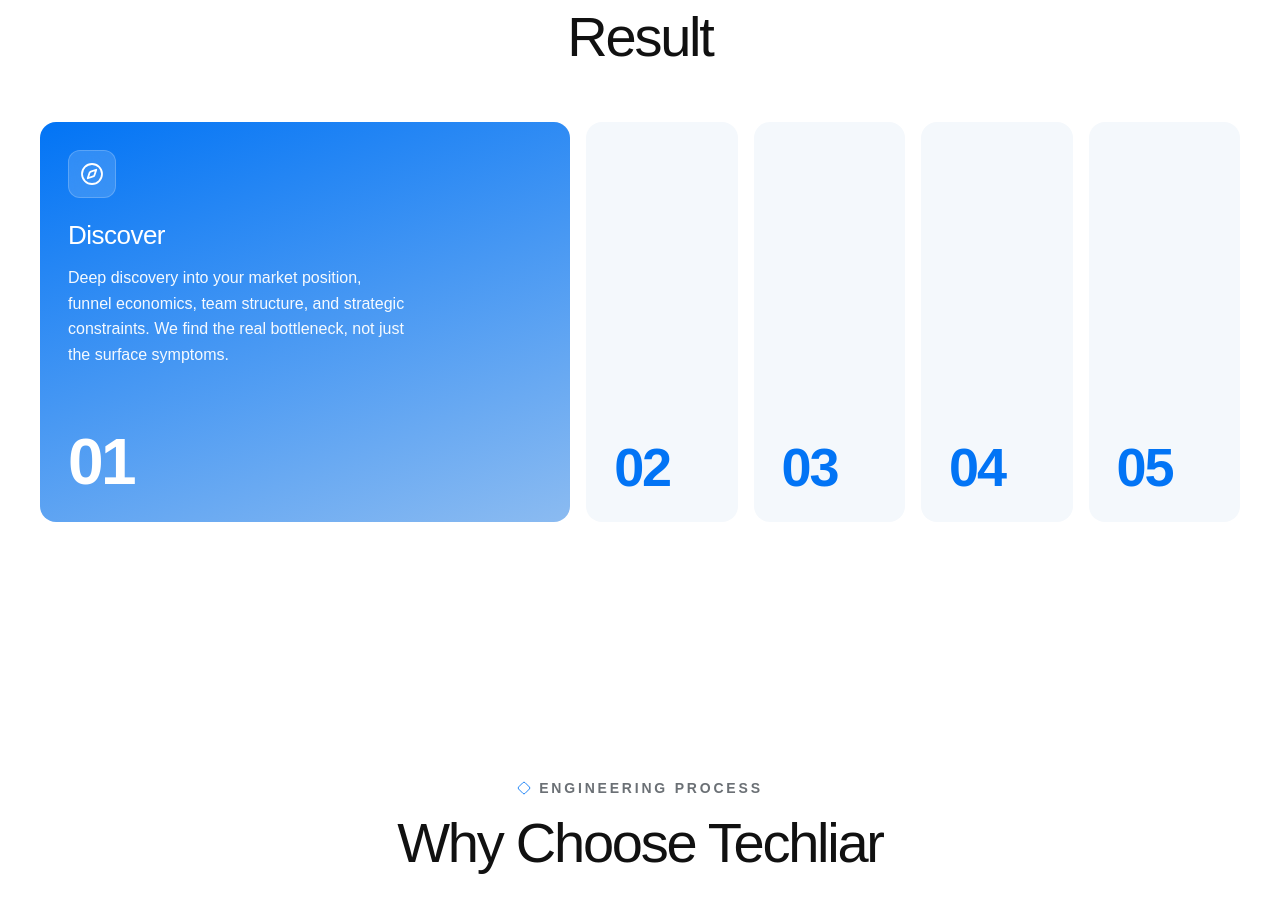
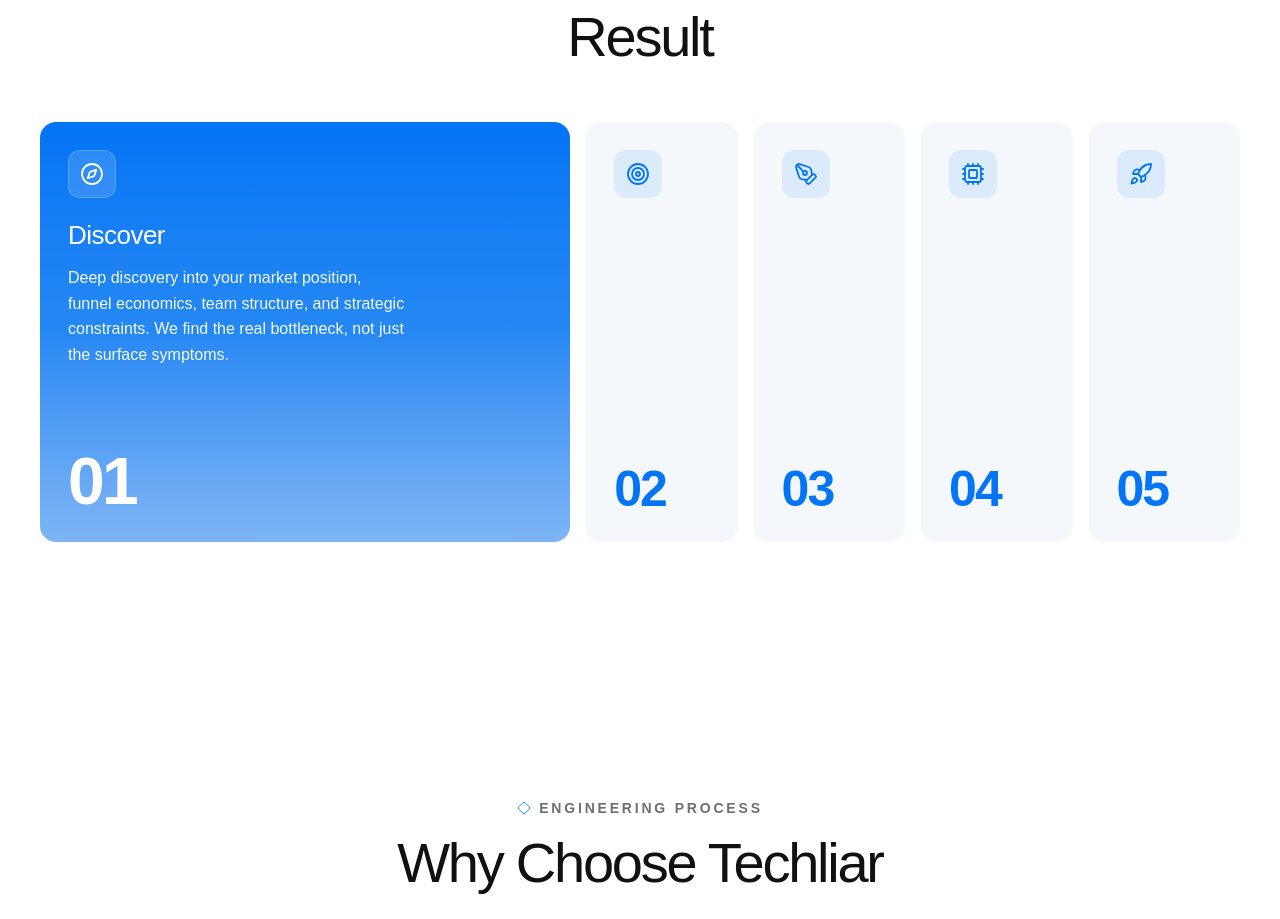
Before and after one commit to zdawan/landingpage-techliar, a Next.js app: page / in a window 1280 px wide. Shown: the part 4132-5051 px from the top of the page. Built offline with nearby package versions, Linux system fonts and the light colour scheme; a web font is replaced by a local one.

Commit message:
Update EngineeringProcess section layout and typography

```diff
--- a/src/components/EngineeringProcess.js
+++ b/src/components/EngineeringProcess.js
@@ -144,68 +144,92 @@ export default function EngineeringProcess() {
                                 type="button"
                                 onClick={() => setActiveIndex(index)}
                                 onMouseEnter={() => setActiveIndex(index)}
-                                className={`group relative flex h-[350px] sm:h-[380px] md:h-[400px] min-w-0 cursor-pointer flex-col overflow-hidden rounded-2xl text-left transition-all duration-700 ease-out ${isActive
+                                className={`group relative flex h-[360px] sm:h-[390px] md:h-[420px] min-w-0 cursor-pointer flex-col overflow-hidden rounded-2xl text-left transition-all duration-700 ease-[cubic-bezier(0.25,1,0.3,1)] ${isActive
                                         ? "flex-[3.5]"
                                         : "flex-[1]"
                                     }`}
-                                style={{
-                                    background: isActive
-                                        ? "linear-gradient(160deg, #0274F5 0%, #8BBBF1 100%)"
-                                        : "#F4F8FC",
-                                }}
                             >
 
-                                {/* ACTIVE CONTENT */}
+                                {/* INACTIVE BACKGROUND */}
 
-                                <div className="flex h-full w-full flex-col justify-between p-5 sm:p-7">
+                                <div className="absolute inset-0 bg-[#F4F8FC] transition-opacity duration-700 ease-out" />
 
-                                    {isActive ? (
+
+                                {/* ACTIVE GRADIENT BACKGROUND */}
+
+                                <div
+                                    className={`absolute inset-0 bg-gradient-to-b from-[#0274F5] via-[#2588F3] to-[#7DB5F5] transition-opacity duration-700 ease-out ${isActive ? "opacity-100" : "opacity-0"
+                                        }`}
+                                />
+
+
+                                {/* CARD CONTENT CONTAINER */}
+
+                                <div className="relative z-10 flex h-full w-full flex-col justify-between p-6 sm:p-7">
+
                                     <div>
 
-                                            {/* ICON */}
+                                        {/* ICON & TITLE BAR */}
 
-                                            <div className="mb-5 flex h-12 w-12 items-center justify-center rounded-xl bg-white/15 backdrop-blur-md border border-white/20">
+                                        <div className="flex items-center gap-3">
 
-                                                <StepIcon className="h-6 w-6 text-white" strokeWidth={1.8} />
+                                            <div
+                                                className={`flex h-12 w-12 shrink-0 items-center justify-center rounded-xl transition-all duration-500 ${isActive
+                                                        ? "bg-white/15 backdrop-blur-md border border-white/20 text-white"
+                                                        : "bg-[#0274F5]/10 text-[#0274F5]"
+                                                    }`}
+                                            >
+
+                                                <StepIcon className="h-6 w-6" strokeWidth={1.8} />
 
                                             </div>
 
 
-                                            {/* TITLE */}
+                                            {!isActive && (
+                                                <span className="text-xs font-semibold uppercase tracking-wider text-[#0274F5]/80 opacity-0 group-hover:opacity-100 transition-opacity duration-300">
+                                                    {step.title}
+                                                </span>
+                                            )}
+
+                                        </div>
+
+
+                                        {/* EXPANDED TEXT CONTENT WITH SMOOTH FADE & SLIDE */}
+
+                                        <div
+                                            className={`transition-all duration-500 ease-out ${isActive
+                                                    ? "mt-5 opacity-100 translate-y-0 max-h-[220px]"
+                                                    : "mt-0 opacity-0 -translate-y-2 max-h-0 pointer-events-none overflow-hidden"
+                                                }`}
+                                        >
 
                                             <h3 className="text-xl sm:text-2xl md:text-[26px] font-medium tracking-[-0.02em] text-white">
                                                 {step.title}
                                             </h3>
-
-
-                                            {/* DESCRIPTION */}
 
                                             <p className="mt-3 max-w-[340px] text-sm sm:text-base font-normal leading-[1.6] text-white/95">
                                                 {step.description}
                                             </p>
 
                                         </div>
-                                    ) : (
-                                        <div className="flex items-center justify-center pt-2 sm:justify-start">
-
-                                            <span className="text-sm font-semibold uppercase tracking-wider text-[#0274F5]/70 opacity-0 group-hover:opacity-100 transition-opacity duration-300">
-                                                {step.title}
-                                            </span>
 
                                     </div>
-                                    )}
 
 
                                     {/* STEP NUMBER */}
 
+                                    <div className="mt-auto pt-4">
+
                                         <span
-                                        className={`mt-auto block font-semibold leading-none tracking-[-0.04em] transition-all duration-500 ${isActive
-                                            ? "text-[42px] sm:text-[54px] md:text-[64px] text-white"
-                                            : "text-[36px] sm:text-[46px] md:text-[54px] text-[#0274F5]"
+                                            className={`block font-semibold leading-none tracking-[-0.04em] transition-all duration-500 ${isActive
+                                                    ? "text-[44px] sm:text-[56px] md:text-[66px] text-white"
+                                                    : "text-[32px] sm:text-[42px] md:text-[50px] text-[#0274F5]"
                                                 }`}
                                         >
                                             {step.number}
                                         </span>
+
+                                    </div>
 
                                 </div>
 
```
Lines whose indentation alone changed are shown as unchanged.
